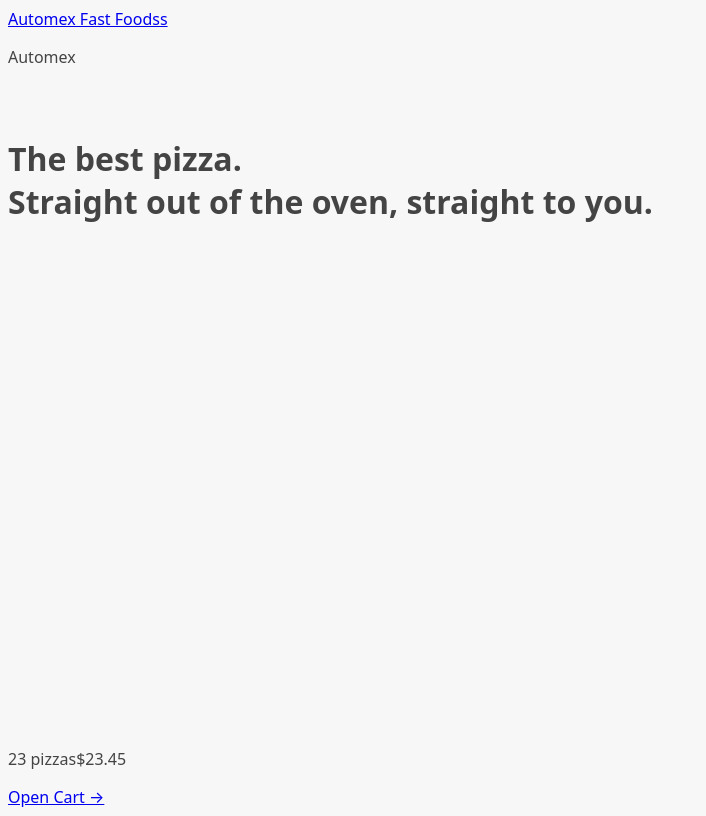
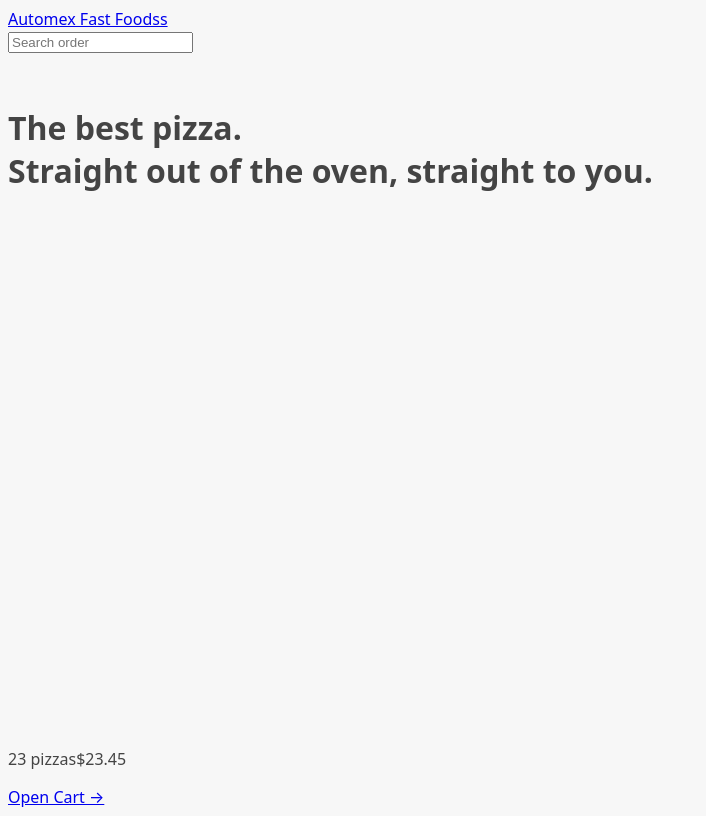
Before and after one commit to brianmujjuni/fast-react-pizza, a React (Vite) app: page / in a window 1280 px wide. Shown: the whole page, without its empty margins (0-706 px from the left). Built offline with nearby package versions, Linux system fonts and the light colour scheme.

Commit message:
create search component and submit function

```diff
--- /dev/null
+++ b/src/features/order/SearchOrder.jsx
@@ -0,0 +1,23 @@
+import { useState } from "react";
+import { useNavigate } from "react-router-dom";
+
+export default function SearchOrder() {
+  const [query, setQuery] = useState("");
+  const navigate = useNavigate();
+
+  function handleSubmint(e) {
+    e.preventDefault();
+    if (!query) return;
+    navigate(`/order/${query}`);
+    setQuery("");
+  }
+  return (
+    <form onSubmit={handleSubmint}>
+      <input
+        placeholder="Search order"
+        value={query}
+        onChange={(e) => setQuery(e.target.value)}
+      />
+    </form>
+  );
+}
--- a/src/global/Header.jsx
+++ b/src/global/Header.jsx
@@ -1,9 +1,10 @@
 import { Link } from "react-router-dom";
+import SearchOrder from "../features/order/SearchOrder";
 export default function Header() {
   return (
     <header>
       <Link to="/">Automex Fast Foodss</Link>
-      <p>Automex</p>
+      <SearchOrder />
     </header>
   );
 }
```
